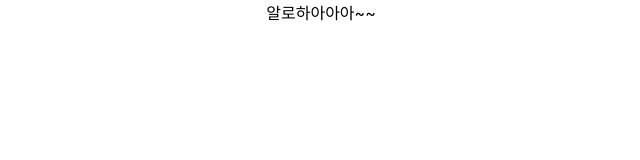
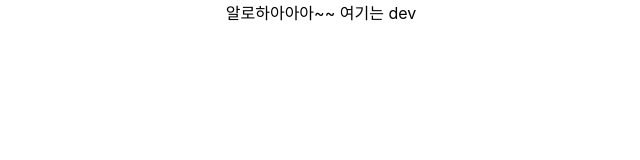
Before and after one commit to SalguLee/portfolio, a React (Create React App) app: page / in a window 1280 px wide. Shown: the top 160 px of the page, without its empty margins (319-959 px from the left). Built offline with nearby package versions, Linux system fonts and the light colour scheme.

Commit message:
dev test2

```diff
--- a/src/App.js
+++ b/src/App.js
@@ -4,7 +4,7 @@ import './App.css';
 function App() {
   return (
     <div className="App">
-      알로하아아아~~
+      알로하아아아~~ 여기는 dev
     </div>
   );
 }
```
